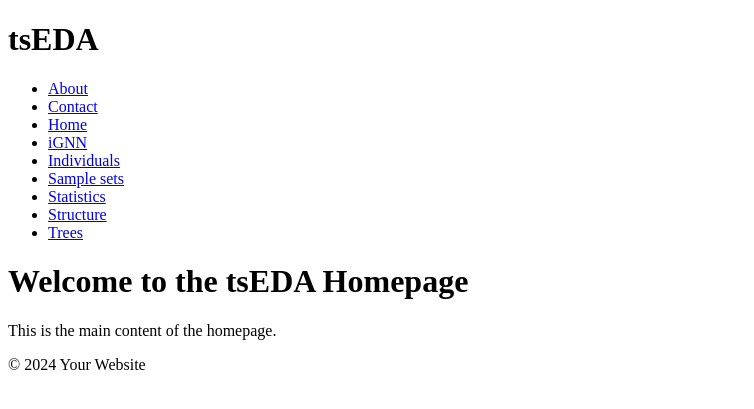
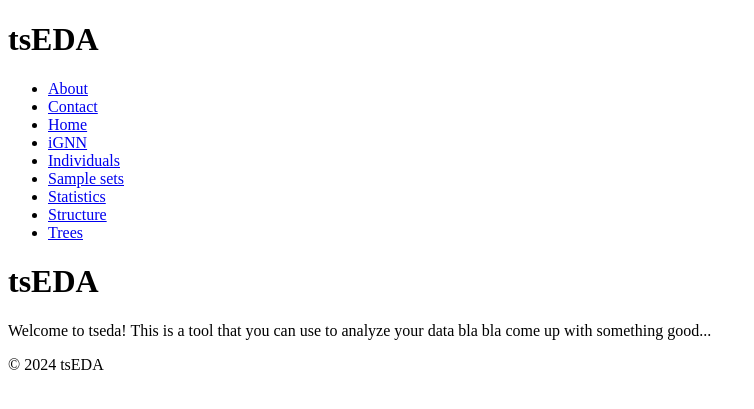
Before and after one commit to almanilsson/tseda-v2, a PHP site: page / in a window 1280 px wide. Shown: the top 409 px of the page, without its empty margins (0-754 px from the left). Run offline with PHP 8.4, Linux system fonts and the light colour scheme.

Commit message:
Add basic descriptions

```diff
--- a/components/footer.php
+++ b/components/footer.php
@@ -1,3 +1,3 @@
 <footer>
-    <p>&copy; 2024 Your Website</p>
+    <p>&copy; 2024 tsEDA</p>
 </footer>
--- a/pages/home.php
+++ b/pages/home.php
@@ -1,5 +1,5 @@
 <?php
 $pageLabel = 'Home';
 ?>
-<h1>Welcome to the tsEDA Homepage</h1>
-<p>This is the main content of the homepage.</p>
+<h1>tsEDA</h1>
+<p>Welcome to tseda! This is a tool that you can use to analyze your data bla bla come up with something good...</p>
--- a/pages/ignn.php
+++ b/pages/ignn.php
@@ -1,3 +1,6 @@
 <?php
 $pageLabel = 'iGNN';
 ?>
+<h2>iGNN</h2>
+<p>This section provides interactive visualizations for Genealogical Nearest Neighbors (GNN) analysis.</p>
+<p>Use the controls below to customize the plots and adjust parameters</p>
--- a/pages/individuals.php
+++ b/pages/individuals.php
@@ -1,3 +1,5 @@
 <?php
 $pageLabel = 'Individuals';
 ?>
+<h2>Individuals</h2>
+<p>This section allows you to manage and explore individual samples in your dataset.</p>
--- a/pages/sample_sets.php
+++ b/pages/sample_sets.php
@@ -1,3 +1,5 @@
 <?php
 $pageLabel = 'Sample sets';
 ?>
+<h2>Sample sets</h2>
+<p>This section allows you to manage and customize Sample Sets.</p>
--- a/pages/stats.php
+++ b/pages/stats.php
@@ -1,3 +1,5 @@
 <?php
 $pageLabel = 'Statistics';
 ?>
+<h2>Statistics</h2>
+<p>This section provides population genetic statistics to analyze genetic variation and divergence among sample sets.</p>
--- a/pages/structure.php
+++ b/pages/structure.php
@@ -1,3 +1,5 @@
 <?php
 $pageLabel = 'Structure';
 ?>
+<h2>Structure</h2>
+<p>This section allows you to explore local genealogical trees.</p>
--- a/pages/trees.php
+++ b/pages/trees.php
@@ -1,3 +1,5 @@
 <?php
 $pageLabel = 'Trees';
 ?>
+<h2>Trees</h2>
+<p>This section allows you to explore local genealogical trees.</p>
```
